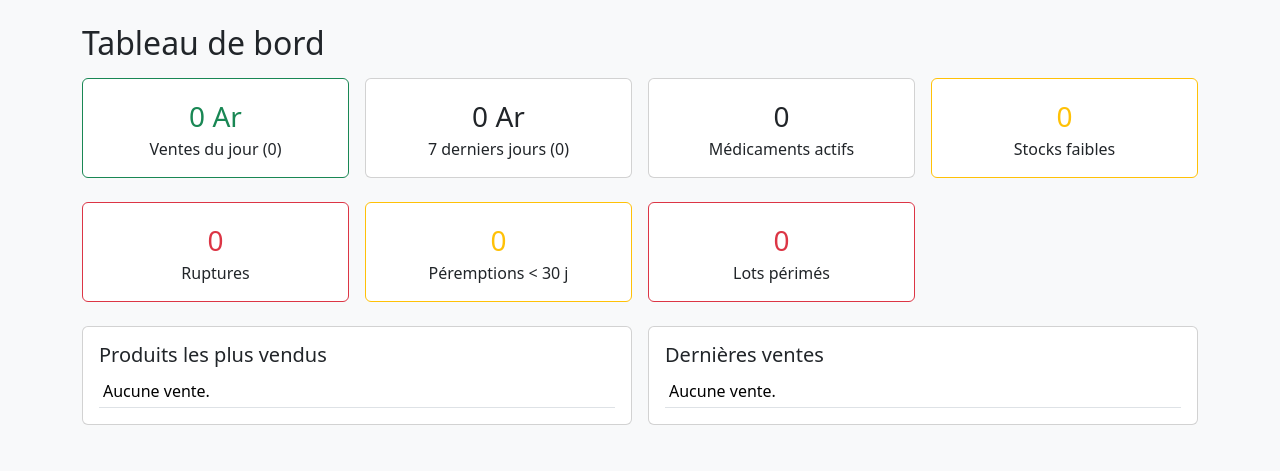
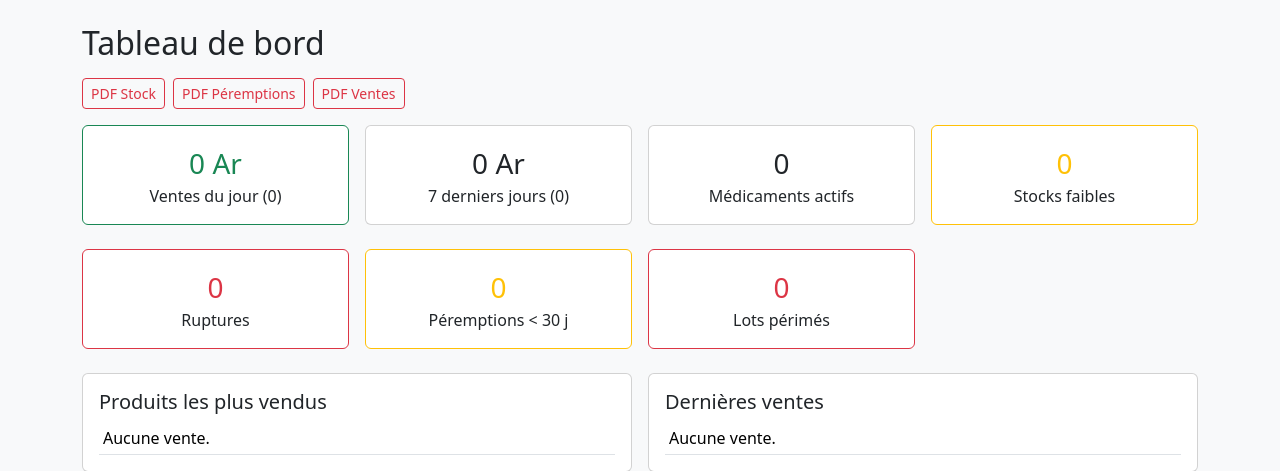
Before and after one commit to ManatsoaTony/PharmaGest, a Django app: page /tableau-de-bord/ in a window 1280 px wide. Shown: the part 56-527 px from the top of the page. Run offline with Django 5.2, Linux system fonts and the light colour scheme; the visitor is signed in with stand-in values (Sample User, id 1); data comes from the database, SQL or seed files in the repository; data that the repository does not hold is empty.

Commit message:
feat: rapports PDF (stock, peremptions, ventes) et README

```diff
--- a/rapports/urls.py
+++ b/rapports/urls.py
@@ -3,4 +3,7 @@ from . import views
 
 urlpatterns = [
     path("", views.dashboard, name="dashboard"),
+    path("stock.pdf", views.rapport_stock, name="rapport_stock"),
+    path("peremption.pdf", views.rapport_peremption, name="rapport_peremption"),
+    path("ventes.pdf", views.rapport_ventes, name="rapport_ventes"),
 ]
--- a/rapports/views.py
+++ b/rapports/views.py
@@ -5,6 +5,13 @@ from django.db.models import Count, DecimalField, Q, Sum, Value
 from django.db.models.functions import Coalesce
 from django.shortcuts import render
 from django.utils import timezone
+
+from django.http import HttpResponse
+from django.utils import timezone
+from reportlab.lib.pagesizes import A4
+from reportlab.pdfgen import canvas
+
+from utilisateurs.roles import GESTIONNAIRE, PHARMACIEN, roles_requis
 
 from medicaments.models import Medicament
 from stock.models import LotStock
@@ -59,3 +66,79 @@ def dashboard(request):
         "perimes": perimes, "proches": proches,
         "top": top, "dernieres": dernieres,
     })
+
+def _pdf(titre, entetes, lignes, nom_fichier, positions):
+    """Génère un tableau PDF simple avec pagination."""
+    response = HttpResponse(content_type="application/pdf")
+    response["Content-Disposition"] = f'inline; filename="{nom_fichier}"'
+    p = canvas.Canvas(response, pagesize=A4)
+    largeur, hauteur = A4
+
+    def entete(y):
+        p.setFont("Helvetica-Bold", 14)
+        p.drawString(40, y, f"PharmaGest - {titre}")
+        p.setFont("Helvetica", 9)
+        p.drawString(40, y - 14, timezone.localtime().strftime("Édité le %d/%m/%Y %H:%M"))
+        y -= 38
+        p.setFont("Helvetica-Bold", 9)
+        for x, texte in zip(positions, entetes):
+            p.drawString(x, y, texte)
+        p.line(40, y - 4, largeur - 40, y - 4)
+        p.setFont("Helvetica", 9)
+        return y - 18
+
+    y = entete(hauteur - 40)
+    for ligne in lignes:
+        if y < 50:
+            p.showPage()
+            y = entete(hauteur - 40)
+        for x, valeur in zip(positions, ligne):
+            p.drawString(x, y, str(valeur)[:34])
+        y -= 14
+    if not lignes:
+        p.drawString(40, y, "Aucune donnée.")
+    p.showPage()
+    p.save()
+    return response
+
+
+@roles_requis(GESTIONNAIRE, PHARMACIEN)
+def rapport_stock(request):
+    today = timezone.localdate()
+    meds = Medicament.objects.filter(actif=True).annotate(
+        stock=Coalesce(
+            Sum("lots__quantite",
+                filter=Q(lots__bloque=False, lots__date_peremption__gte=today)), 0)
+    ).order_by("nom_commercial")
+    lignes = []
+    for m in meds:
+        etat = "Rupture" if m.stock == 0 else ("Faible" if m.stock <= m.seuil_alerte else "OK")
+        lignes.append((str(m), m.stock, m.seuil_alerte, etat))
+    return _pdf("Rapport de stock", ["Médicament", "Stock", "Seuil", "État"],
+                lignes, "rapport-stock.pdf", [40, 300, 370, 440])
+
+
+@roles_requis(GESTIONNAIRE, PHARMACIEN)
+def rapport_peremption(request):
+    today = timezone.localdate()
+    lots = (LotStock.objects.filter(quantite__gt=0,
+                                    date_peremption__lte=today + timedelta(days=90))
+            .select_related("medicament").order_by("date_peremption"))
+    lignes = []
+    for l in lots:
+        etat = "PÉRIMÉ" if l.date_peremption < today else "Proche"
+        lignes.append((str(l.medicament), l.numero_lot,
+                       l.date_peremption.strftime("%d/%m/%Y"), l.quantite, etat))
+    return _pdf("Produits périmés ou proches de la péremption (90 j)",
+                ["Médicament", "Lot", "Péremption", "Qté", "État"],
+                lignes, "rapport-peremption.pdf", [40, 240, 320, 400, 450])
+
+
+@roles_requis(PHARMACIEN)
+def rapport_ventes(request):
+    ventes = Vente.objects.select_related("utilisateur").order_by("-date")[:300]
+    lignes = [(v.numero, timezone.localtime(v.date).strftime("%d/%m/%Y %H:%M"),
+               v.get_mode_paiement_display(), v.utilisateur or "-", f"{v.total:.0f} Ar")
+              for v in ventes]
+    return _pdf("Rapport des ventes", ["N°", "Date", "Paiement", "Caissier", "Total"],
+                lignes, "rapport-ventes.pdf", [40, 120, 240, 340, 460])
--- a/templates/rapports/dashboard.html
+++ b/templates/rapports/dashboard.html
@@ -2,6 +2,11 @@
 {% block title %}Tableau de bord{% endblock %}
 {% block content %}
 <h2 class="mb-3">Tableau de bord</h2>
+<div class="d-flex gap-2 mb-3">
+  <a href="{% url 'rapport_stock' %}" target="_blank" class="btn btn-outline-danger btn-sm">PDF Stock</a>
+  <a href="{% url 'rapport_peremption' %}" target="_blank" class="btn btn-outline-danger btn-sm">PDF Péremptions</a>
+  <a href="{% url 'rapport_ventes' %}" target="_blank" class="btn btn-outline-danger btn-sm">PDF Ventes</a>
+</div>
 
 <div class="row g-3 mb-4">
   <div class="col-md-3"><div class="card card-body text-center border-success">
```
Also changed, not shown: README.md.
